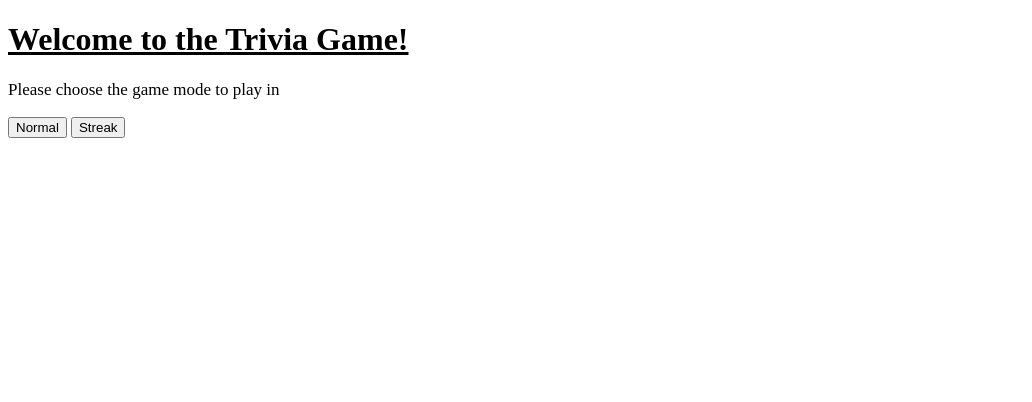
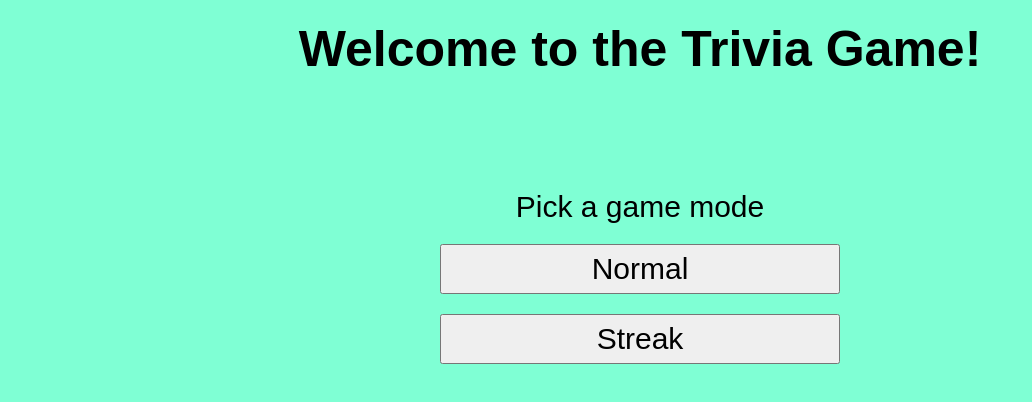
Before and after one commit to huymn/JS-Trivia, a website: page index.html in a window 1280 px wide. Shown: the whole page, without its empty margins (0-1032 px from the left). Drawn offline with Linux system fonts and the light colour scheme.

Commit message:
added home page css and overall style css

```diff
--- a/index.html
+++ b/index.html
@@ -4,13 +4,20 @@
     <meta charset="UTF-8">
     <meta http-equiv="X-UA-Compatible" content="IE=edge">
     <meta name="viewport" content="width=device-width, initial-scale=1.0">
-    <link rel="stylesheet" href="/css/about.css">
+    <link rel="stylesheet" href="/css/styles.css">
+    <link rel="stylesheet" href="/css/home.css">
     <title>JS Trivia</title>
 </head>
 <body>
-    <h1>Welcome to the Trivia Game!</h1>
-    <p>Please choose the game mode to play in</p>
-    <button>Normal</button>
-    <button>Streak</button>
+    <div class=container>
+        <div class=header-container>
+            <h1>Welcome to the Trivia Game!</h1>
+        </div>
+        <div class=game-buttons-container>
+            <p>Pick a game mode</p>
+            <button>Normal</button>
+            <button>Streak</button>
+        </div>
+    </div>
 </body>
 </html>
--- a/public/css/about.css
+++ b/public/css/about.css
@@ -1,6 +1,7 @@
 p {
     color: black;
     font-size: 17px;
+    padding: 10px;
 }
 
 .container {
@@ -11,4 +12,5 @@ p {
 
 h1 {
     text-decoration: underline;
+    padding: 10px;
 }
--- /dev/null
+++ b/public/css/home.css
@@ -0,0 +1,38 @@
+.container {
+    display: flex;
+    flex-direction: column;
+    align-items: center;
+}
+
+.header-container {
+    height: 20vh;
+    width: 100vw;
+    display: flex;
+    justify-content: center;
+}
+
+.game-buttons-container {
+    height: 80vh;
+    width: 100vw;
+    display: flex;
+    flex-direction: column;
+    align-items: center;
+    margin: 20px;
+}
+
+h1 {
+    font-size: 50px;
+    margin: 20px;
+}
+
+p {
+    font-size: 30px;
+    margin: 10px;
+}
+
+button {
+    width: 400px;
+    height: 50px;
+    font-size: 30px;
+    margin: 10px;
+}
--- a/public/css/styles.css
+++ b/public/css/styles.css
@@ -0,0 +1,13 @@
+* {
+    margin: 0;
+    padding: 0;
+    box-sizing: border-box;
+}
+
+html, body {
+    background-color: aquamarine;
+    min-height: 100vh;
+    max-width: 100vw;
+    overflow-x: hidden;
+    font-family: sans-serif;
+}
```
Also changed, not shown: about.html (+1 -0 lines).
